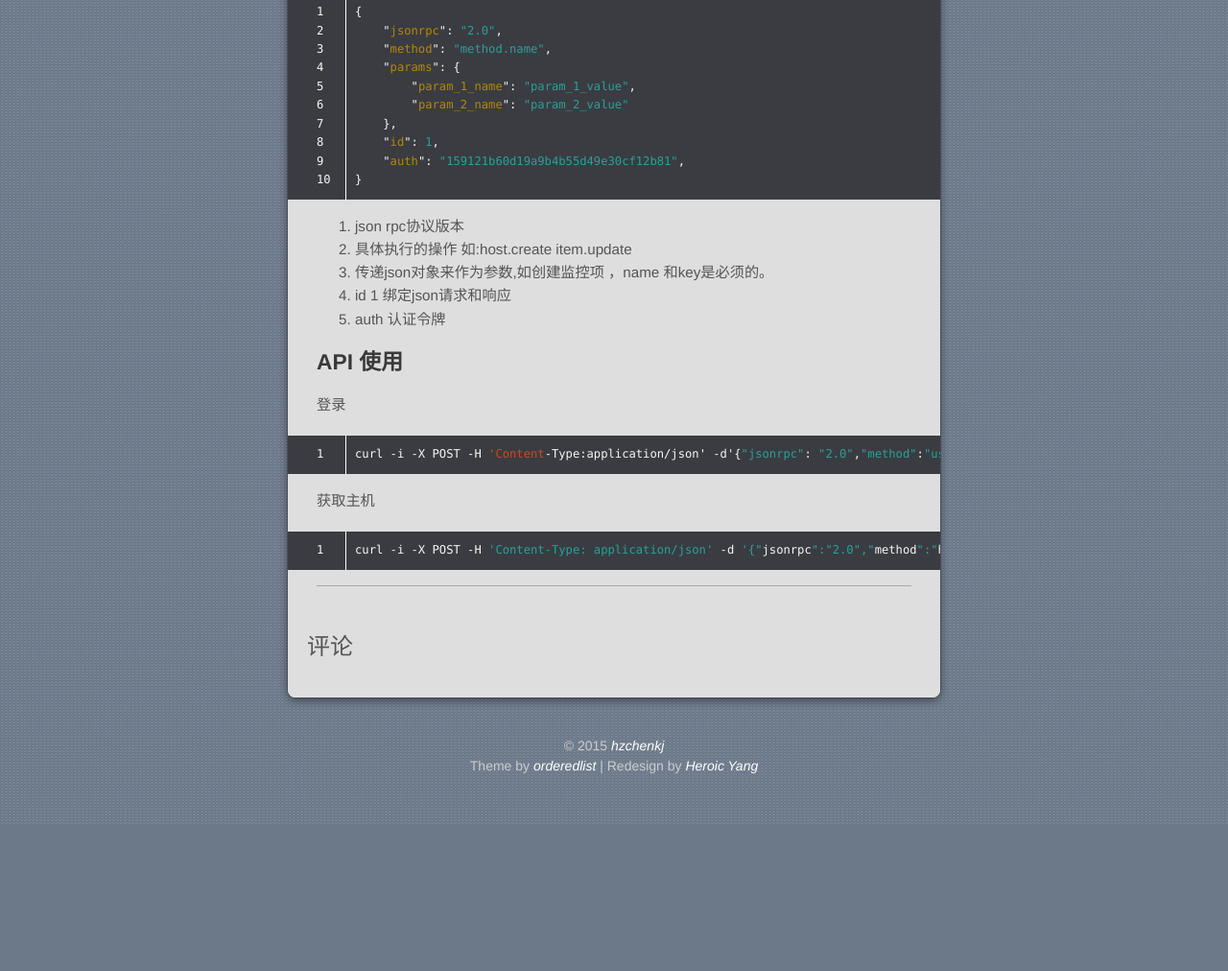
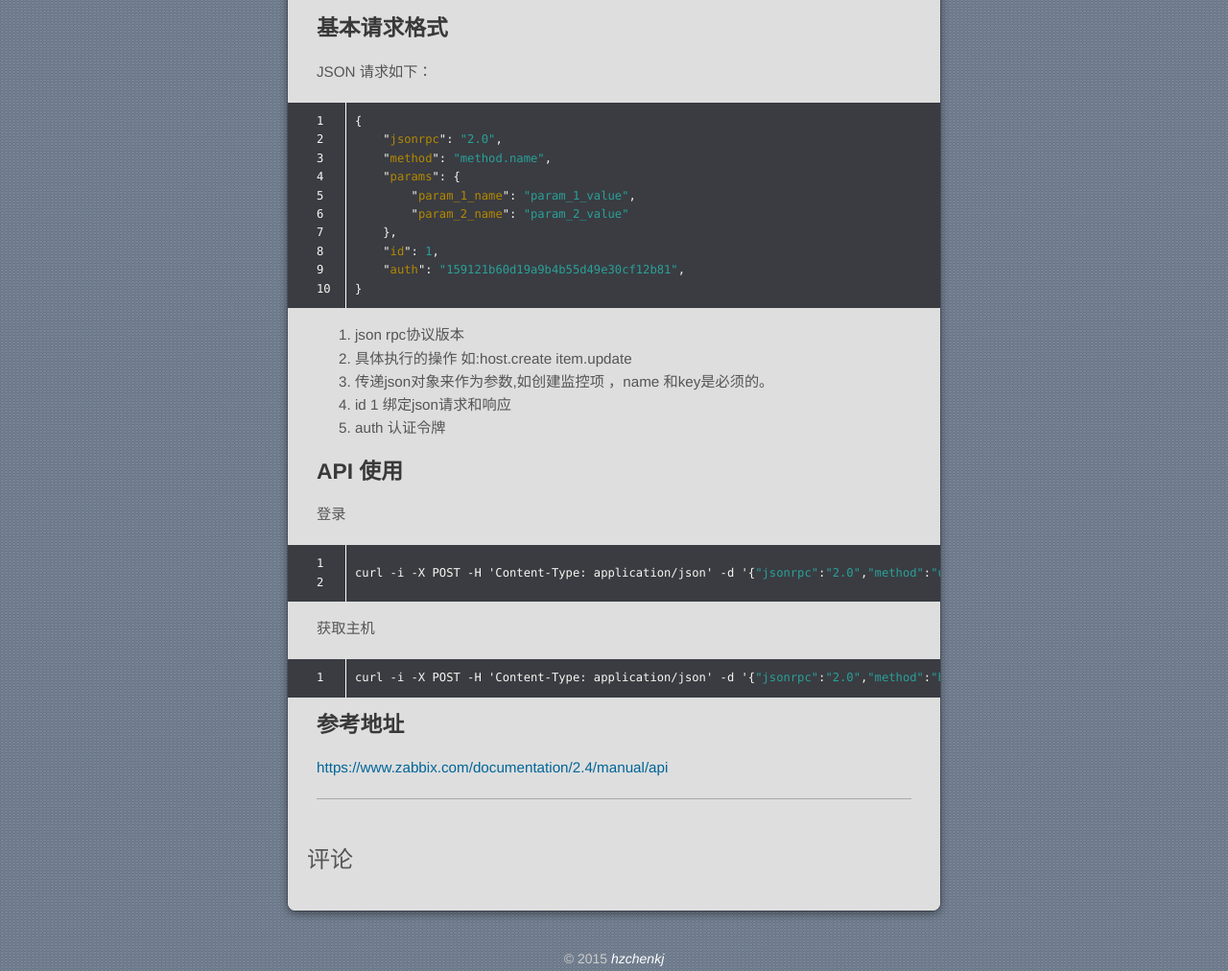
Before and after one commit to hzchenkj/hzchenkj.github.io, a plain HTML site: page 2015/11/02/zabbix-api/index.html in a window 1280 px wide. Shown: the part 971-1983 px from the top of the page at 96% size. Before the commit the page ends 1830 px from the top, so only its background shows below. Drawn offline with nearby package versions, Linux system fonts and the light colour scheme; a script that the page names is missing; a web font is replaced by a local one.

Commit message:
Site updated: 2015-11-02 22:14:02

```diff
--- a/2015/11/02/zabbix-api/index.html
+++ b/2015/11/02/zabbix-api/index.html
@@ -73,7 +73,7 @@ zabbi">
 
       <div class="icon"></div>
       <a href="/2015/11/02/zabbix-api/">
-  <time datetime="2015-11-02T07:57:40.000Z">
+  <time datetime="2015-11-02T14:13:36.000Z">
     11月 2 2015
   </time>
 </a>
@@ -96,6 +96,8 @@ zabbi">
 <li>远程管理zabbix 配置</li>
 <li>远程检索配置和历史数据</li>
 </ol>
+<h2 id="zabbix_API开发库">zabbix API开发库</h2>
+<p>zabbix API请求和响应都是json，并且还提供了各种语法的lib库，<a href="http://zabbix.org/wiki/Docs/api/libraries" target="_blank" rel="external">http://zabbix.org/wiki/Docs/api/libraries</a>，包含php、c#、Python、Perl、go等等语言</p>
 <h2 id="使用JSON">使用JSON</h2>
 <p>采用JSON RPC协议实现。调用任何函数，都要发送POST请求，输入输出都是JSON格式。<br>工作方式如下：</p>
 <ol>
@@ -119,11 +121,13 @@ zabbi">
 </ol>
 <h2 id="API_使用">API 使用</h2>
 <p>登录</p>
-<figure class="highlight"><table><tr><td class="gutter"><pre><div class="line">1</div></pre></td><td class="code"><pre><div class="line">curl -i -X POST -H <span class="symbol">'Content</span>-Type:application/json' -d'{<span class="string">"jsonrpc"</span>: <span class="string">"2.0"</span>,<span class="string">"method"</span>:<span class="string">"user.authenticate"</span>,<span class="string">"params"</span>:{<span class="string">"user"</span>:<span class="string">"duobao"</span>,<span class="string">"password"</span>:<span class="string">"zabbix"</span>},<span class="string">"auth"</span>: <span class="keyword">null</span>,<span class="string">"id"</span>:<span class="number">0</span>}' http:<span class="comment">//zabbix.wacai.info/api_jsonrpc.php</span></div></pre></td></tr></table></figure>
+<figure class="highlight"><table><tr><td class="gutter"><pre><div class="line">1</div><div class="line">2</div></pre></td><td class="code"><pre><div class="line"></div><div class="line">curl -i -X POST -H 'Content-Type: application/json' -d '{<span class="string">"jsonrpc"</span>:<span class="string">"2.0"</span>,<span class="string">"method"</span>:<span class="string">"user.login"</span>,<span class="string">"params"</span>:{<span class="string">"user"</span>:<span class="string">"***"</span>,<span class="string">"password"</span>:<span class="string">"***"</span>},<span class="string">"auth"</span>:null,<span class="string">"id"</span>:0}' http://zabbix.<span class="keyword">*</span><span class="keyword">*</span><span class="keyword">*</span>.info/api_jsonrpc.php</div></pre></td></tr></table></figure>
 
 <p>获取主机</p>
-<figure class="highlight"><table><tr><td class="gutter"><pre><div class="line">1</div></pre></td><td class="code"><pre><div class="line">curl -i -X POST -H <span class="string">'Content-Type: application/json'</span> -d <span class="string">'{"</span>jsonrpc<span class="string">":"</span><span class="number">2.0</span><span class="string">","</span>method<span class="string">":"</span><span class="transposed_variable">host.</span>get<span class="string">","</span>params<span class="string">":{"</span>output<span class="string">":["</span>hostid<span class="string">","</span>name<span class="string">"],"</span>filter<span class="string">":{"</span>host<span class="string">":"</span><span class="string">"}},"</span>auth<span class="string">":"</span>ecc543db662930c122b5fbedee60cc63<span class="string">","</span>id<span class="string">":1}'</span> http:<span class="comment">//monitor.example.com/api_jsonrpc.php</span></div></pre></td></tr></table></figure>
+<figure class="highlight"><table><tr><td class="gutter"><pre><div class="line">1</div></pre></td><td class="code"><pre><div class="line">curl -i -X POST -H 'Content-Type: application/json' -d '{<span class="string">"jsonrpc"</span>:<span class="string">"2.0"</span>,<span class="string">"method"</span>:<span class="string">"host.get"</span>,<span class="string">"params"</span>:{<span class="string">"output"</span>:[<span class="string">"hostid"</span>,<span class="string">"name"</span>],<span class="string">"filter"</span>:{<span class="string">"host"</span>:<span class="string">""</span>}},<span class="string">"auth"</span>:<span class="string">"22ad296ae1ac36a07d16ea91d7af7227"</span>,<span class="string">"id"</span>:1}' http://zabbix.<span class="keyword">*</span><span class="keyword">*</span><span class="keyword">*</span>.info/api_jsonrpc.php</div></pre></td></tr></table></figure>
 
+<h2 id="参考地址">参考地址</h2>
+<p><a href="https://www.zabbix.com/documentation/2.4/manual/api" target="_blank" rel="external">https://www.zabbix.com/documentation/2.4/manual/api</a> </p>
 
 
   </div>
```
Also changed, not shown: archives/2015/11/index.html (+7 -3 lines), archives/2015/index.html (+7 -3 lines), archives/index.html (+7 -3 lines), index.html (+7 -3 lines).
